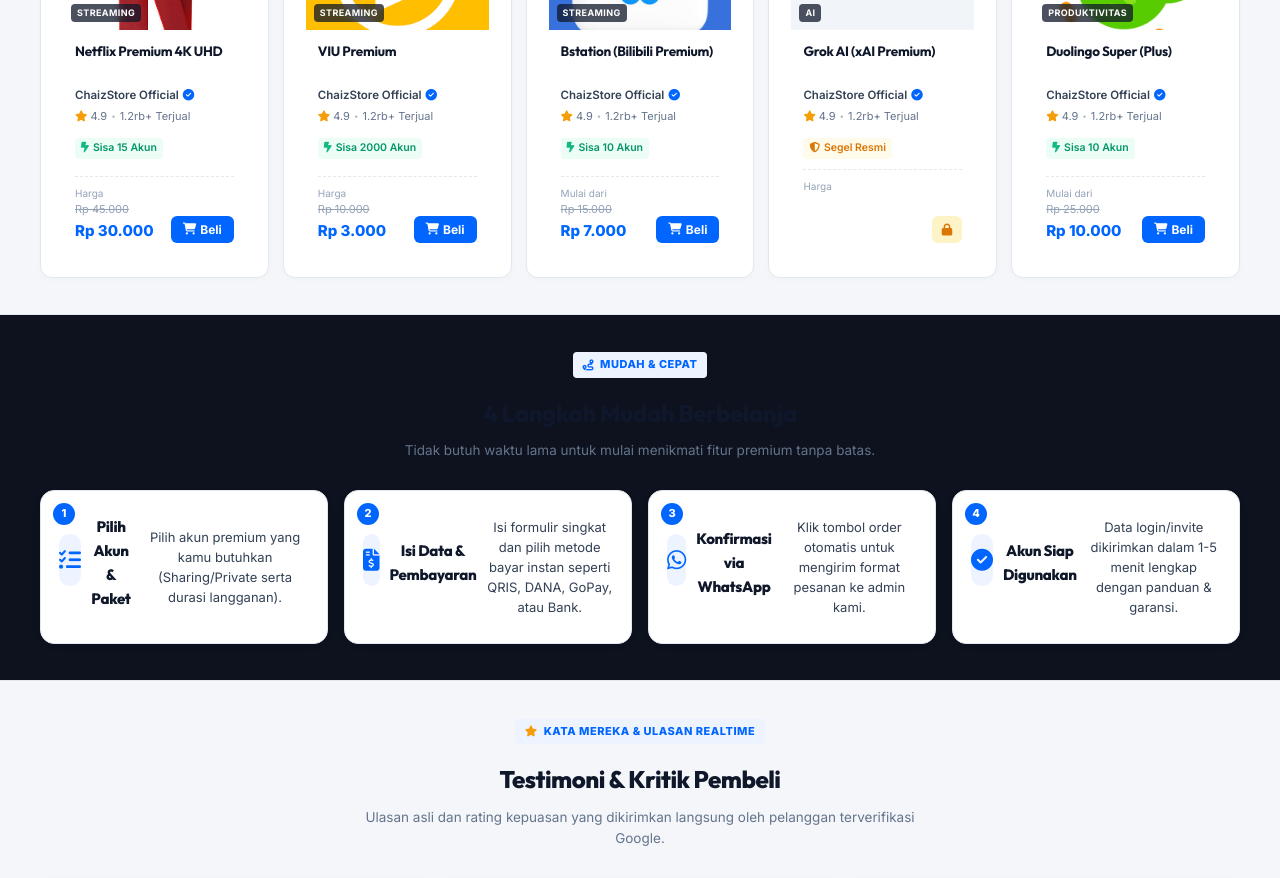
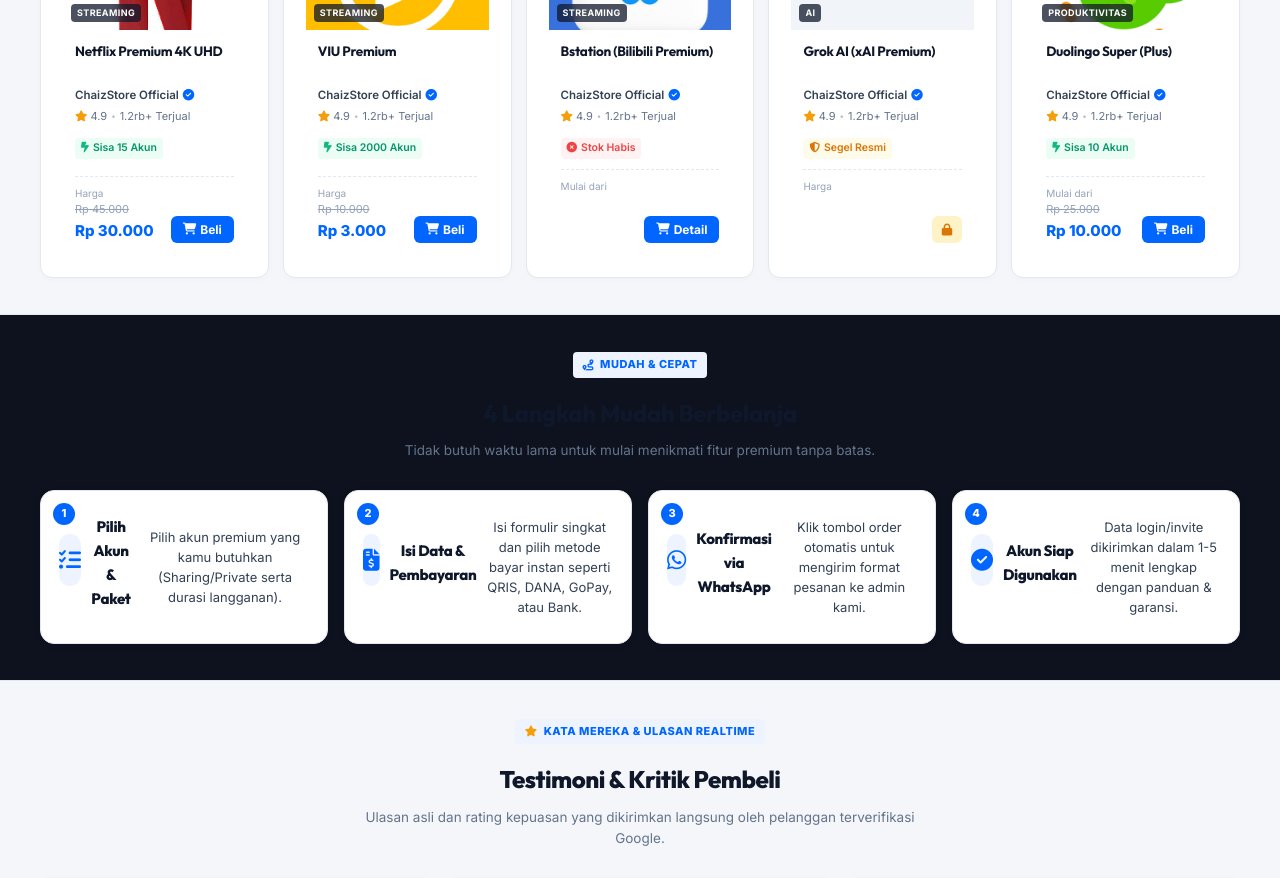
Before and after one commit to harisku31/chaizprojek, a React (Vite) app: page / in a window 1280 px wide. Shown: the part 2120-2998 px from the top of the page. Built offline with nearby package versions, Linux system fonts and the light colour scheme; no server answers.

Commit message:
feat(products): set bstation bilibili premium status to out of stock

```diff
--- a/src/data/products.js
+++ b/src/data/products.js
@@ -188,23 +188,26 @@ export const PRODUCTS = [
     icon: "fa-solid fa-tv",
     iconColor: "#0284c7",
     image: "bstation.png",
-    stock: 10,
-    warranty: "1 Bulan",
-    badge: "Anime 4K",
-    badgeClass: "badge-bestseller",
+    stock: 0,
+    outOfStock: true,
+    warranty: "Habis / Stok Kosong",
+    badge: "Stok Kosong",
+    badgeClass: "badge-sealed",
     isFlashSale: false,
     oldPrice: 15000,
     currentPrice: 7000,
+    priceNote: "Habis / Stok Kosong",
     features: [
+      "Keterangan: Habis / Stok Kosong",
       "Pilihan: 1 Bulan Sharing & 1 Bulan Privat",
       "Garansi: 1 Bulan Penggantian Penuh",
       "Nonton Anime Kualitas 1080p / 4K UHD",
       "Bebas Iklan & Download Video Offline",
-      "Bisa Login di HP, Tablet & Smart TV"
+      "Hubungi CS WhatsApp jika ingin PO Restock"
     ],
     durations: [
-      { id: "1m-sharing", name: "1 Bulan Sharing", price: 7000, warranty: "1 Bulan", tag: "Sharing" },
-      { id: "1m-privat", name: "1 Bulan Privat", price: 10000, warranty: "1 Bulan", tag: "Privat" }
+      { id: "1m-sharing", name: "1 Bulan Sharing", price: 7000, warranty: "1 Bulan", tag: "Stok Kosong", outOfStock: true },
+      { id: "1m-privat", name: "1 Bulan Privat", price: 10000, warranty: "1 Bulan", tag: "Stok Kosong", outOfStock: true }
     ]
   },
   {
--- a/src/utils/productDatabase.js
+++ b/src/utils/productDatabase.js
@@ -21,23 +21,24 @@ export function initializeProductsDatabase() {
         // Merge with default PRODUCTS to ensure any new fields exist & prices stay updated
         const merged = PRODUCTS.map((prod) => {
           const existing = parsed.find((p) => p && p.id === prod.id);
+          const isItemOutOfStock = prod.id === 'youtube-prem' || prod.id === 'bstation-prem';
           if (existing) {
             return {
               ...existing,
               ...prod,
-              stock: prod.id === 'youtube-prem'
+              stock: isItemOutOfStock
                 ? 0
                 : (prod.id === 'viu-prem' && prod.stock === 2000
                     ? 2000
                     : (typeof existing.stock === 'number' ? existing.stock : prod.stock)),
-              accounts: prod.id === 'youtube-prem'
+              accounts: isItemOutOfStock
                 ? []
                 : (Array.isArray(existing.accounts) ? existing.accounts : [])
             };
           }
           return {
             ...prod,
-            stock: prod.id === 'youtube-prem' ? 0 : prod.stock,
+            stock: isItemOutOfStock ? 0 : prod.stock,
             accounts: []
           };
         });
@@ -431,23 +432,24 @@ export function initProductDatabaseFirebaseSync() {
         // Merge cloud products dengan base PRODUCTS catalog agar harga, paket & durasi selalu sinkron
         const merged = PRODUCTS.map((prod) => {
           const cloudItem = parsedProducts.find((cp) => cp && cp.id === prod.id);
+          const isItemOutOfStock = prod.id === 'youtube-prem' || prod.id === 'bstation-prem';
           if (cloudItem) {
             return {
               ...cloudItem,
               ...prod,
-              stock: prod.id === 'youtube-prem'
+              stock: isItemOutOfStock
                 ? 0
                 : (prod.id === 'viu-prem' && prod.stock === 2000
                     ? 2000
                     : (typeof cloudItem.stock === 'number' ? cloudItem.stock : prod.stock)),
-              accounts: prod.id === 'youtube-prem'
+              accounts: isItemOutOfStock
                 ? []
                 : (Array.isArray(cloudItem.accounts) ? cloudItem.accounts : [])
             };
           }
           return {
             ...prod,
-            stock: prod.id === 'youtube-prem' ? 0 : prod.stock,
+            stock: isItemOutOfStock ? 0 : prod.stock,
             accounts: []
           };
         });
```
